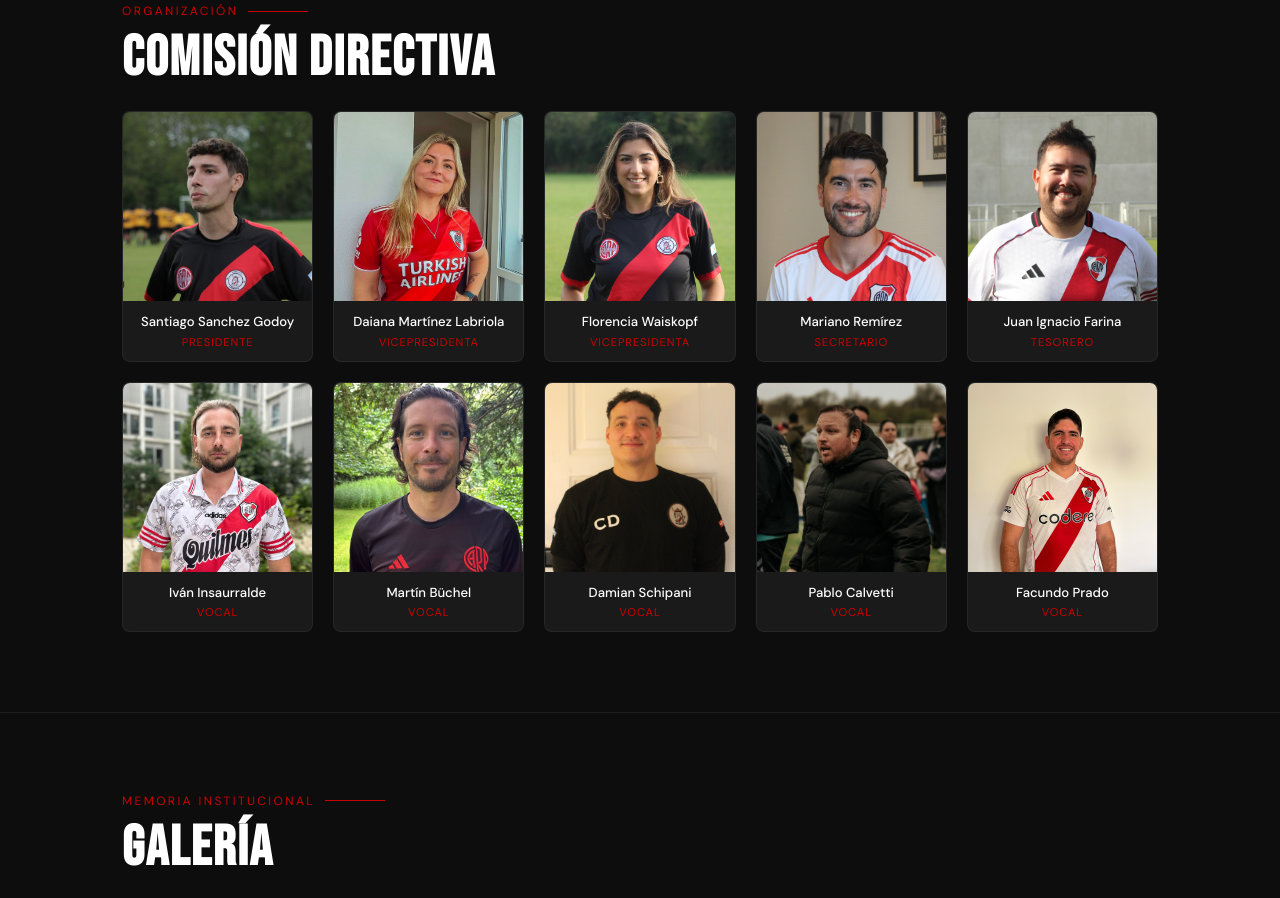
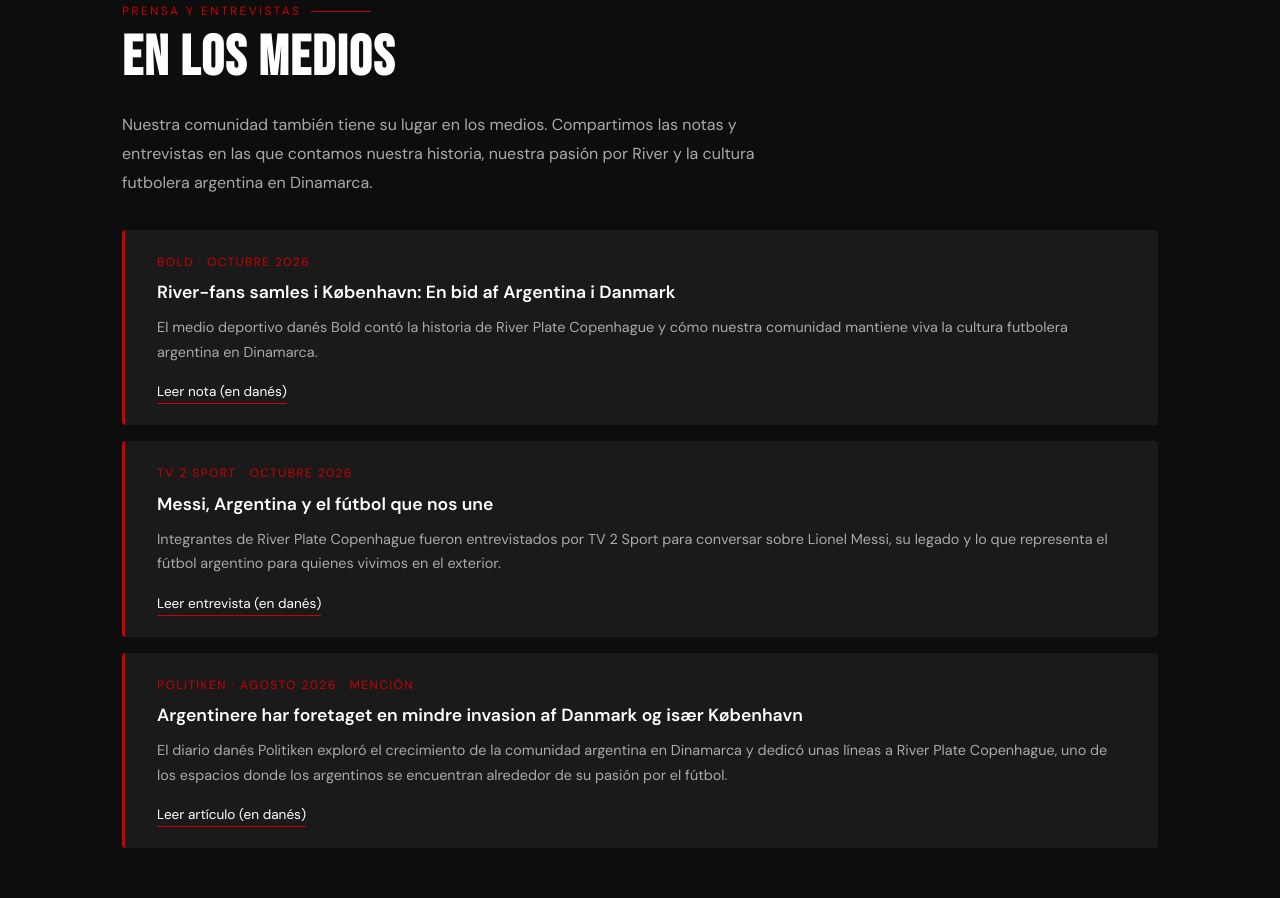
Before and after one commit to riverplatecopenhague/riverplatecopenhague, a plain HTML site: page index.html in a window 1280 px wide. Shown: the part 4037-4935 px from the top of the page. Drawn offline with Linux system fonts and the light colour scheme; grey boxes are pictures that could not be loaded.

Commit message:
Update index.html

```diff
--- a/index.html
+++ b/index.html
@@ -501,6 +501,124 @@
 
 <hr class="divider">
 
+
+<!-- EN LOS MEDIOS -->
+<section id="medios" class="fade-in">
+
+  <div class="section-label">Prensa y entrevistas</div>
+  <h2 class="section-titulo">En los medios</h2>
+
+  <p style="color:#AAAAAA;line-height:1.8;margin-bottom:2rem;max-width:700px;">
+    Nuestra comunidad también tiene su lugar en los medios.
+    Compartimos las notas y entrevistas en las que contamos
+    nuestra historia, nuestra pasión por River y la cultura
+    futbolera argentina en Dinamarca.
+  </p>
+
+  <style>
+    .medios-lista {
+      display: grid;
+      gap: 1rem;
+    }
+
+    .medio-item {
+      background: #1A1A1A;
+      border-left: 3px solid #CC0000;
+      border-radius: 4px;
+      padding: 1.5rem 2rem;
+    }
+
+    .medio-fuente {
+      color: #CC0000;
+      font-size: 0.75rem;
+      text-transform: uppercase;
+      letter-spacing: 0.12em;
+      margin-bottom: 0.6rem;
+    }
+
+    .medio-item h3 {
+      font-family: 'DM Sans', sans-serif;
+      font-size: 1.1rem;
+      font-weight: 600;
+      line-height: 1.5;
+      margin-bottom: 0.6rem;
+    }
+
+    .medio-item p {
+      color: #AAAAAA;
+      font-size: 0.9rem;
+      line-height: 1.7;
+      margin-bottom: 1rem;
+    }
+
+    .medio-item a {
+      color: white;
+      text-decoration: none;
+      font-size: 0.85rem;
+      border-bottom: 1px solid #CC0000;
+      padding-bottom: 3px;
+    }
+
+    .medio-item a:hover {
+      color: #CC0000;
+    }
+  </style>
+
+  <div class="medios-lista">
+
+    <!-- BOLD -->
+    <article class="medio-item">
+      <div class="medio-fuente">Bold · Octubre 2026</div>
+      <h3>River-fans samles i København: En bid af Argentina i Danmark</h3>
+      <p>
+        El medio deportivo danés Bold contó la historia de
+        River Plate Copenhague y cómo nuestra comunidad
+        mantiene viva la cultura futbolera argentina en Dinamarca.
+      </p>
+      <a href="https://bold.dk/fodbold/stillinger/argentina-primera-division/nyheder/river-fans-samles-i-kobenhavn-en-bid-af-argentina-i-danmark"
+         target="_blank" rel="noopener">
+        Leer nota (en danés)
+      </a>
+    </article>
+
+    <!-- TV 2 SPORT -->
+    <article class="medio-item">
+      <div class="medio-fuente">TV 2 Sport · Octubre 2026</div>
+      <h3>Messi, Argentina y el fútbol que nos une</h3>
+      <p>
+        Integrantes de River Plate Copenhague fueron
+        entrevistados por TV 2 Sport para conversar sobre
+        Lionel Messi, su legado y lo que representa
+        el fútbol argentino para quienes vivimos en el exterior.
+      </p>
+      <a href="https://lnkd.in/etgqfjMb"
+         target="_blank" rel="noopener">
+        Leer entrevista (en danés)
+      </a>
+    </article>
+
+    <!-- POLITIKEN -->
+    <article class="medio-item">
+      <div class="medio-fuente">Politiken · Agosto 2026 · Mención</div>
+      <h3>Argentinere har foretaget en mindre invasion af Danmark og især København</h3>
+      <p>
+        El diario danés Politiken exploró el crecimiento
+        de la comunidad argentina en Dinamarca y dedicó
+        unas líneas a River Plate Copenhague, uno de los
+        espacios donde los argentinos se encuentran
+        alrededor de su pasión por el fútbol.
+      </p>
+      <a href="https://politiken.dk/danmark/art10935214/Argentinere-har-foretaget-en-mindre-invasion-af-Danmark-og-is%C3%A6r-K%C3%B8benhavn"
+         target="_blank" rel="noopener">
+        Leer artículo (en danés)
+      </a>
+    </article>
+
+  </div>
+
+</section>
+<!-- FIN EN LOS MEDIOS -->
+
 <section id="cd" class="fade-in">
   <div class="section-label">Organización</div>
   <h2 class="section-titulo">Comisión Directiva</h2>
```
